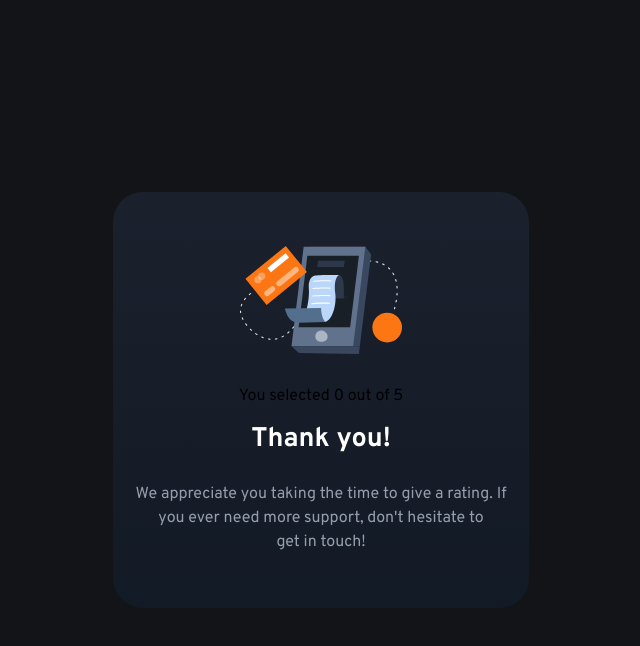
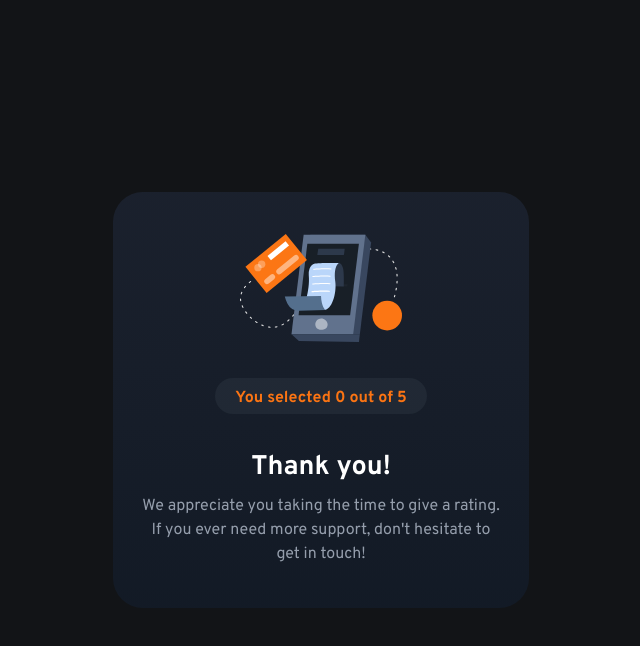
Before and after one commit to SoopChiller/interactive-rating-component-main, a plain HTML site: page index.html in a window 1280 px wide. Both pictures are taken after a click on the button "SUBMIT". Shown: the whole page, without its empty margins (319-959 px from the left). Drawn offline with Linux system fonts and the light colour scheme.

Commit message:
screenshots added final centering issues fixed

```diff
--- a/index.html
+++ b/index.html
@@ -23,10 +23,13 @@
         <div class="icon-star-container">
           <img class="icon-star" src="images/icon-star.svg" alt="">
         </div>
-        <header class="question">How did we do?</header>
 
-        <p class="feedback">Please let us know how we did with your support <br> request. All feedback is appreciated
-          to help us <br> improve our offering!</p>
+        <div>
+          <header class="question">How did we do?</header>
+
+          <p class="feedback">Please let us know how we did with your support <br> request. All feedback is appreciated
+            to help us <br> improve our offering!</p>
+        </div>
 
         <div class="rating-button-container">
 
@@ -66,13 +69,17 @@
 
         <img id="graphic" src="images/illustration-thank-you.svg" alt="">
 
-        <p id="rating-display">You selected  <span id="number"></span> out of 5</p>
+        <div id="rating-display-container">
+          <div id="rating-display">You selected  <span id="number"></span> out of 5</div>
+        </div>
 
-        <header id="thanks">Thank you!</header>
 
-        <p id="support">We appreciate you taking the time to give a rating. If you ever need more support,
-          don't hesitate to <br> get in touch!</p>
+         <div id="footer">
+          <header id="thanks">Thank you!</header>
 
+          <p id="support">We appreciate you taking the time to give a rating. <br> If you ever need more support,
+            don't hesitate to <br> get in touch!</p>
+        </div>
         <!-- Thank you state end -->
 
       </div>
--- a/script.js
+++ b/script.js
@@ -1,11 +1,4 @@
 let score = 0;
-
-
-
-
-
-
-
 
 function hide() {
   document.getElementById('rating-state-container').style.display = "none";
@@ -18,7 +11,20 @@ function hide() {
 
   `;
 
-  document.getElementById('graphic').style.marginBottom = "16px"
+  document.getElementById('graphic').style.marginBottom = "36px";
+
+  document.getElementById('rating-display-container').style.cssText = `
+    background: hsla(196, 11%, 52%, 0.1);
+    border-radius: 20px;
+
+  `
+
+  document.getElementById('rating-display').style.cssText = `
+    font-weight: bold;
+    color:  hsl(25, 97%, 53%);
+    padding: 10px 20px 6px 20px;
+
+  `
 
   document.getElementById('number').textContent = `${score}`
 
@@ -33,7 +39,16 @@ function hide() {
     text-align: center;
     color:  hsl(217, 12%, 63%);
     line-height: 24px;
-    margin-top: 26px;
     margin-bottom: 0;
+    margin-top: 10px;
+    font-size: 16px
+  `
+
+  document.getElementById('footer').style.cssText = `
+    display: flex;
+    justify-content: center;
+    align-items: center;
+    flex-direction: column;
+    margin-top: 36px;
   `
 }
--- a/style.css
+++ b/style.css
@@ -32,8 +32,8 @@ body {
 
 .icon-star {
     background: hsla(196, 11%, 52%, 0.1);
-    height: 16px;
-    width: 16px;
+    height: 17px;
+    width: 17px;
     padding: 16px;
     border-radius: 24px;
 }
@@ -42,7 +42,7 @@ body {
     font-size: 29px;
     font-weight: bold;
     color: hsl(0, 0%, 100%);
-
+    margin-bottom: 12px;
 }
 
 .feedback {
@@ -59,6 +59,7 @@ body {
 }
 
 .rating-button {
+    font-weight: bold;
     height: 50px;
     width: 50px;
     border-radius: 25px;
```
Also changed, not shown: dsk-top-design.png (added), first-acvtive-state.png (added), second-active-state.png (added), thank-you-state.png (added), 1 other file.
